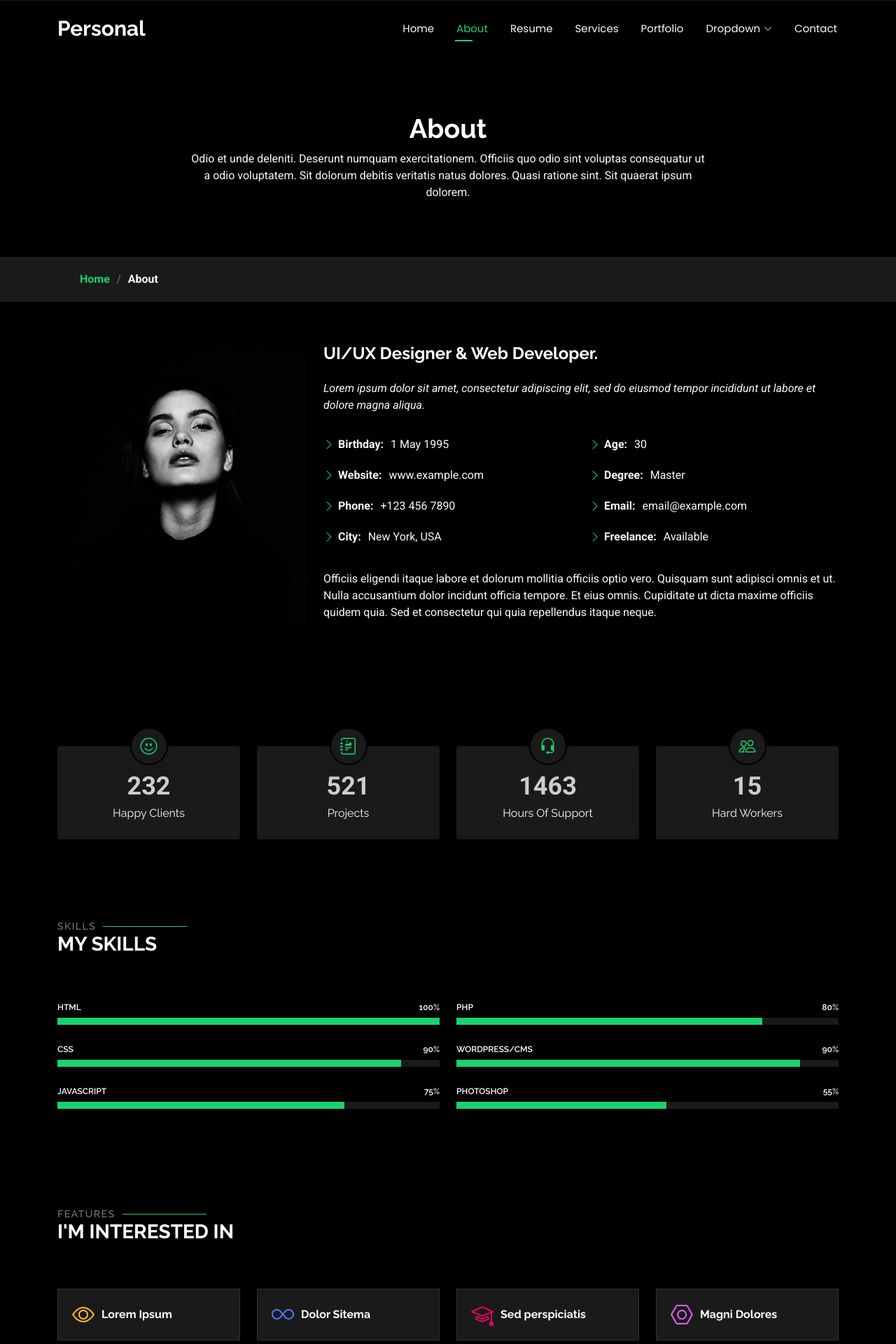
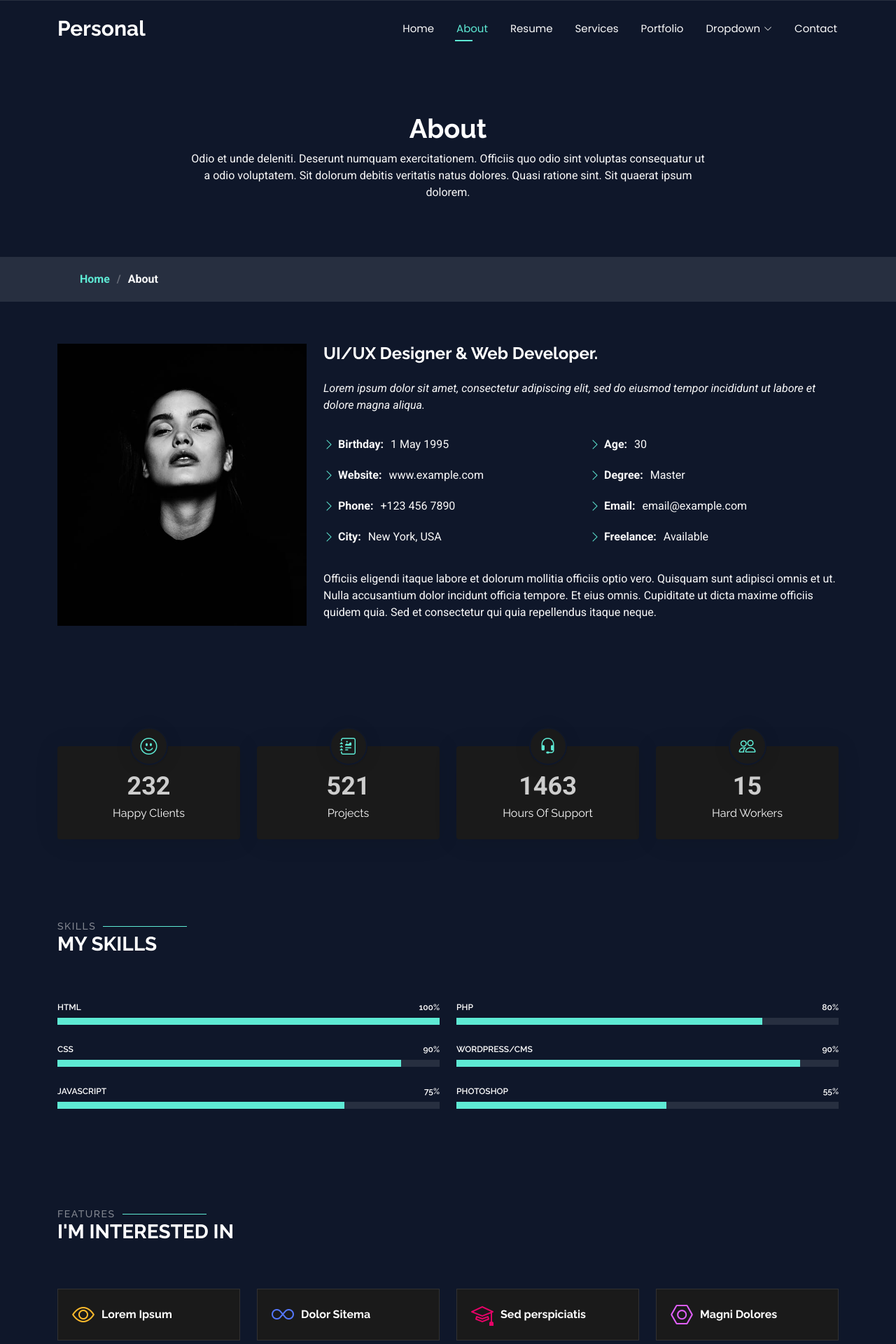
Before and after one commit to luthfibintang/portfolio-bootstrap, a PHP site: page /about.html in a window 1280 px wide. Shown: the top 1920 px of the page at 70% size. Run offline with PHP 8.4, Linux system fonts and the light colour scheme.

Commit message:
Changed Color Pallete

```diff
--- a/assets/css/cursor.css
+++ b/assets/css/cursor.css
@@ -12,7 +12,7 @@ body::before {
   pointer-events: none;
   /* Allow interaction through the glow */
   background: radial-gradient(1000px circle at var(--cursor-x, 100px) var(--cursor-y, 100px),
-      rgba(24, 210, 110, 0.06),
+      rgba(0, 76, 255, 0.1),
       transparent 40%);
   transition: background-position 0.05s ease-out, opacity 0.3s ease-out;
   /* Smooth movement and opacity */
--- a/assets/css/main.css
+++ b/assets/css/main.css
@@ -12,29 +12,41 @@
 --------------------------------------------------------------*/
 /* Fonts */
 :root {
-  --default-font: "Roboto",  system-ui, -apple-system, "Segoe UI", Roboto, "Helvetica Neue", Arial, "Noto Sans", "Liberation Sans", sans-serif, "Apple Color Emoji", "Segoe UI Emoji", "Segoe UI Symbol", "Noto Color Emoji";
-  --heading-font: "Raleway",  sans-serif;
-  --nav-font: "Poppins",  sans-serif;
+  --default-font: "Roboto", system-ui, -apple-system, "Segoe UI", Roboto, "Helvetica Neue", Arial, "Noto Sans", "Liberation Sans", sans-serif, "Apple Color Emoji", "Segoe UI Emoji", "Segoe UI Symbol", "Noto Color Emoji";
+  --heading-font: "Raleway", sans-serif;
+  --nav-font: "Poppins", sans-serif;
 }
 
 /* Global Colors - The following color variables are used throughout the website. Updating them here will change the color scheme of the entire website */
 :root {
-  --background-color: #000000; /* Background color for the entire website, including individual sections */
-  --default-color: #fafafa; /* Default color used for the majority of the text content across the entire website */
-  --heading-color: #ffffff; /* Color for headings, subheadings and title throughout the website */
-  --accent-color: #18d26e; /* Accent color that represents your brand on the website. It's used for buttons, links, and other elements that need to stand out */
-  --surface-color: #1a1a1a; /* The surface color is used as a background of boxed elements within sections, such as cards, icon boxes, or other elements that require a visual separation from the global background. */
-  --contrast-color: #000000; /* Contrast color for text, ensuring readability against backgrounds of accent, heading, or default colors. */
+  --background-color: #0f172a;
+  /* Background color for the entire website, including individual sections */
+  --default-color: #fafafa;
+  /* Default color used for the majority of the text content across the entire website */
+  --heading-color: #ffffff;
+  /* Color for headings, subheadings and title throughout the website */
+  --accent-color: #5eead4;
+  /* Accent color that represents your brand on the website. It's used for buttons, links, and other elements that need to stand out */
+  --surface-color: #1a1a1a;
+  /* The surface color is used as a background of boxed elements within sections, such as cards, icon boxes, or other elements that require a visual separation from the global background. */
+  --contrast-color: #0f172a;
+  /* Contrast color for text, ensuring readability against backgrounds of accent, heading, or default colors. */
 }
 
 /* Nav Menu Colors - The following color variables are used specifically for the navigation menu. They are separate from the global colors to allow for more customization options */
 :root {
-  --nav-color: #fafafa;  /* The default color of the main navmenu links */
-  --nav-hover-color: #18d26e; /* Applied to main navmenu links when they are hovered over or active */
-  --nav-mobile-background-color: #1a1a1a; /* Used as the background color for mobile navigation menu */
-  --nav-dropdown-background-color: #1a1a1a; /* Used as the background color for dropdown items that appear when hovering over primary navigation items */
-  --nav-dropdown-color: #fafafa; /* Used for navigation links of the dropdown items in the navigation menu. */
-  --nav-dropdown-hover-color: #18d26e; /* Similar to --nav-hover-color, this color is applied to dropdown navigation links when they are hovered over. */
+  --nav-color: #fafafa;
+  /* The default color of the main navmenu links */
+  --nav-hover-color: #5eead4;
+  /* Applied to main navmenu links when they are hovered over or active */
+  --nav-mobile-background-color: #1a1a1a;
+  /* Used as the background color for mobile navigation menu */
+  --nav-dropdown-background-color: #1a1a1a;
+  /* Used as the background color for dropdown items that appear when hovering over primary navigation items */
+  --nav-dropdown-color: #fafafa;
+  /* Used for navigation links of the dropdown items in the navigation menu. */
+  --nav-dropdown-hover-color: #5eead4;
+  /* Similar to --nav-hover-color, this color is applied to dropdown navigation links when they are hovered over. */
 }
 
 /* Color Presets - These classes override global colors when applied to any section or element, providing reuse of the sam color scheme. */
@@ -49,7 +61,7 @@
   --default-color: #ffffff;
   --heading-color: #ffffff;
   --surface-color: #292929f9;
-  --contrast-color: #000000;
+  --contrast-color: #0f172a;
 }
 
 /* Smooth scroll */
```
Also changed, not shown: assets/js/custom.js (+8 -8 lines), index.html (+3 -29 lines).
